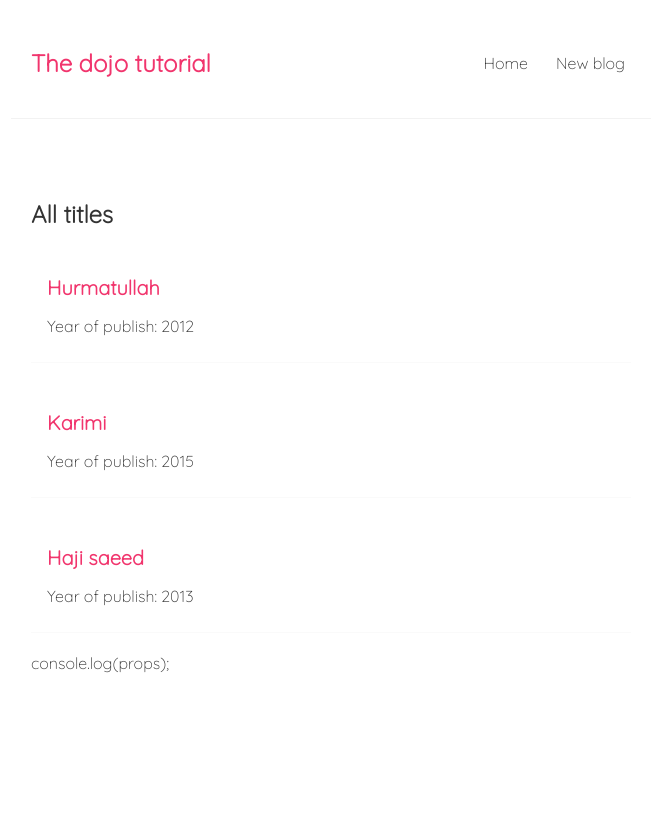
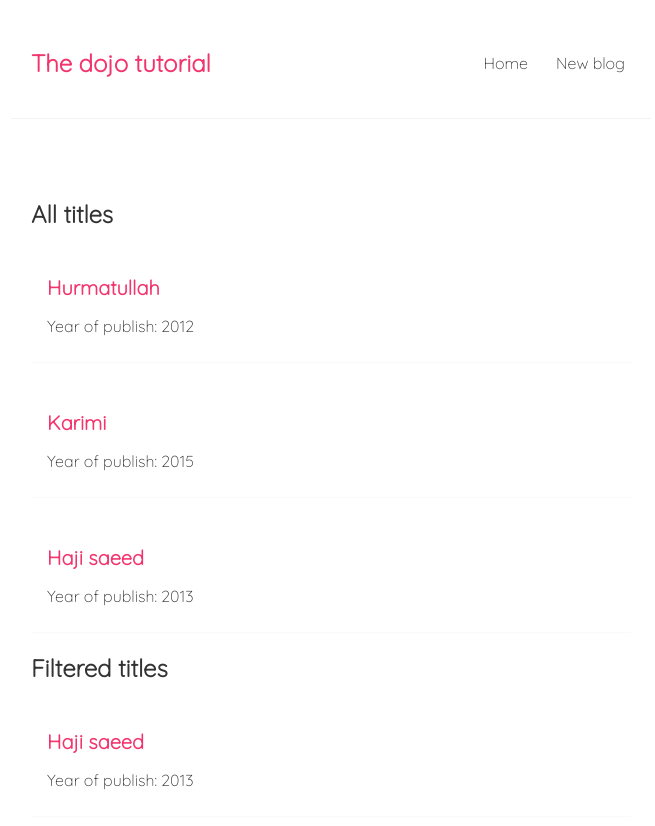
Before and after one commit to Hurmatullah/react_js, a React (Create React App) app: page / in a window 1280 px wide. Shown: the top 826 px of the page, without its empty margins (305-960 px from the left). Before the commit the page ends 800 px from the top, so only its background shows below. Built offline with nearby package versions, Linux system fonts and the light colour scheme.

Commit message:
filter method created

```diff
--- a/src/Blogslist.js
+++ b/src/Blogslist.js
@@ -11,7 +11,6 @@ const Bloglist = (props) => {
           <p>Year of publish: {blog.year}</p>
         </div>
       ))}
-      console.log(props);
     </div>
   );
 };
--- a/src/Home.js
+++ b/src/Home.js
@@ -42,6 +42,10 @@ const Home = () => {
   return (
     <div className="home">
       <Bloglist blogs={blogs} title="All titles"></Bloglist>
+      <Bloglist
+        blogs={blogs.filter((blogs) => blogs.author === "Haji saeed")}
+        title="Filtered titles"
+      ></Bloglist>
     </div>
   );
 };
```
